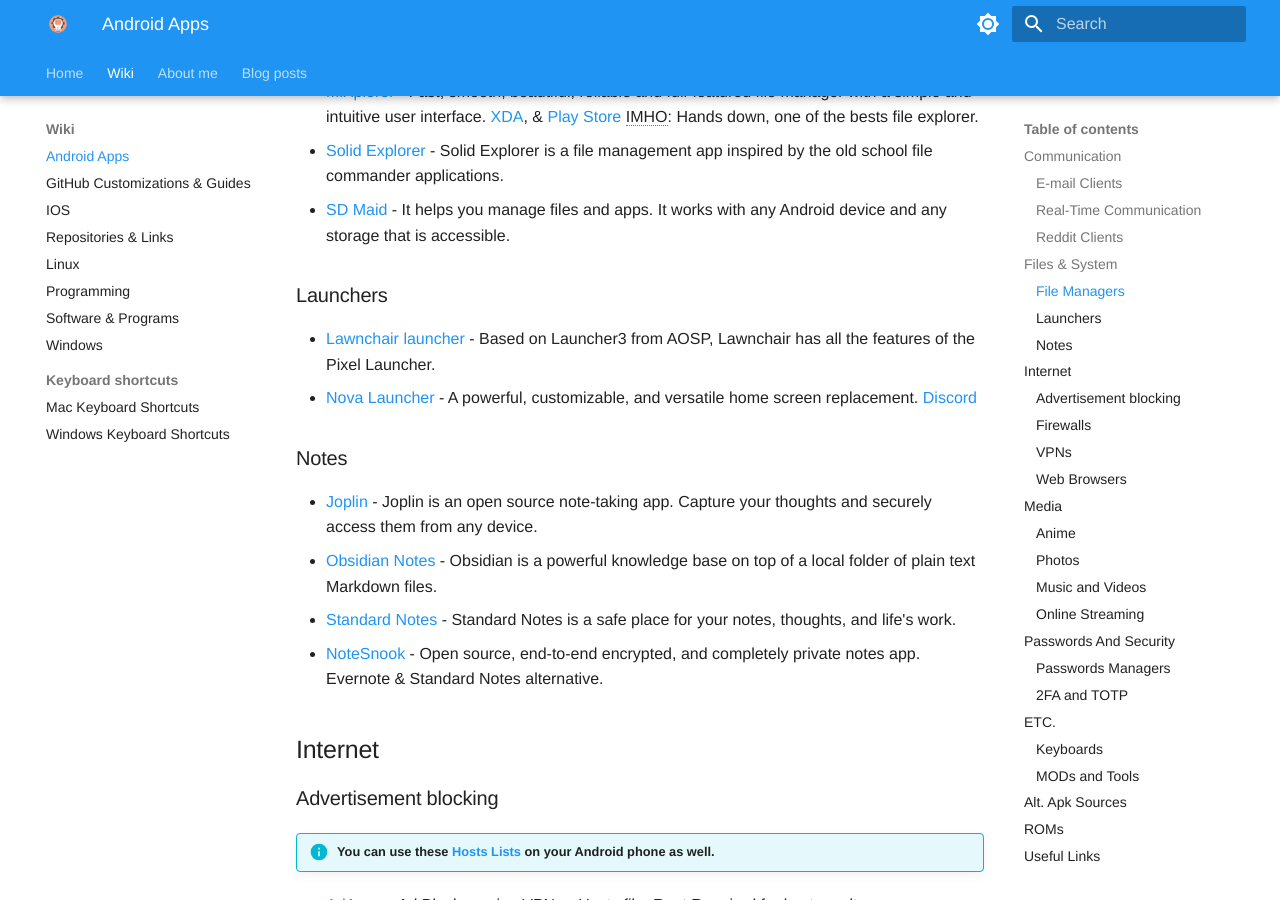
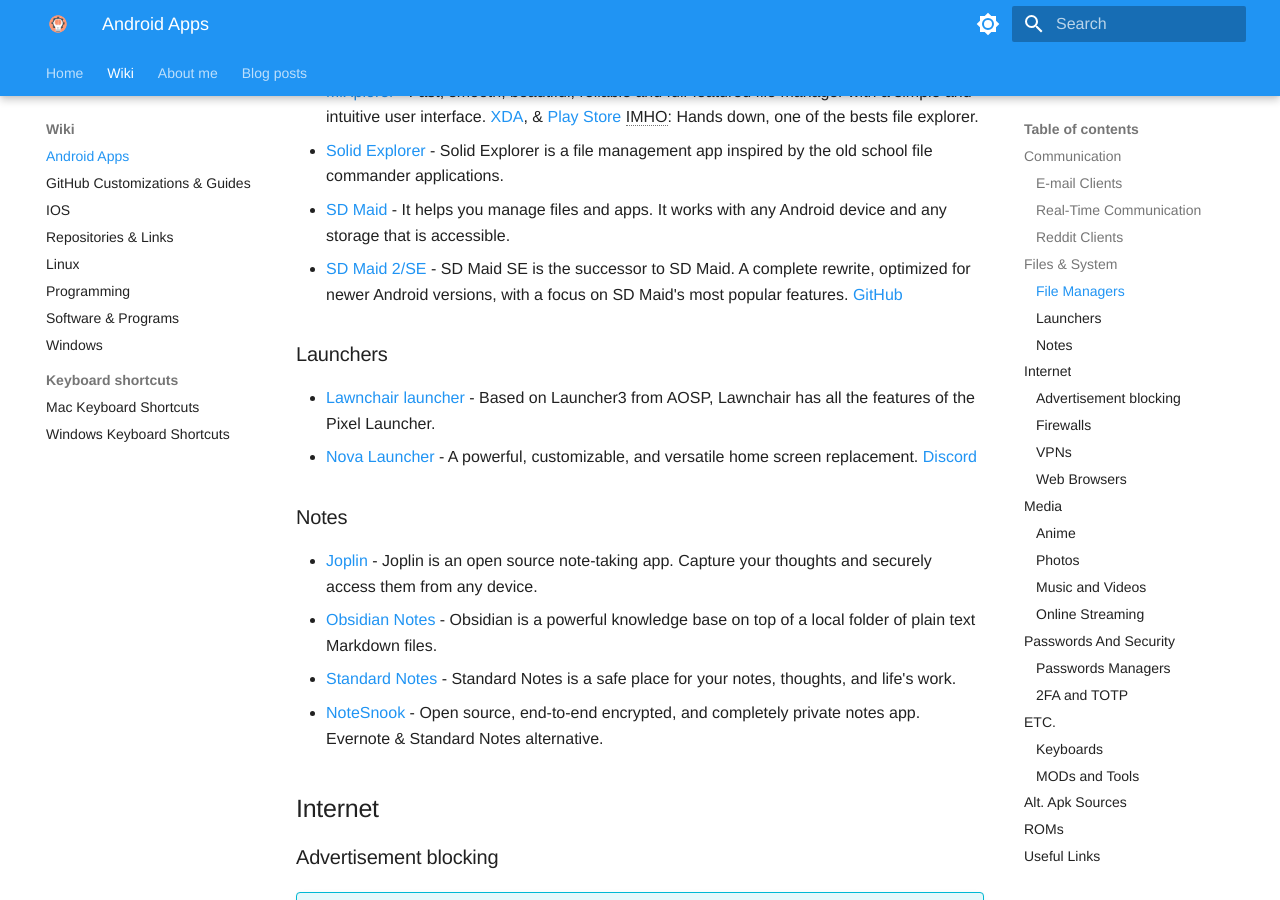
Before and after one commit to ZivSimchoni/Zwiki, an MkDocs documentation site: the page built from docs/Wiki/Android.md, in a window 1280 px wide and 900 px high, scrolled down 843 px. Built offline with MkDocs 1.6.1 and Material for MkDocs 9.7.7, drawn with Linux system fonts in a browser that asks for light colours; some web fonts are replaced.

Commit message:
Add SD Maid 2

```diff
--- a/docs/Wiki/Android.md
+++ b/docs/Wiki/Android.md
@@ -33,6 +33,7 @@
 -   [MiXplorer](https://mixplorer.com) - Fast, smooth, beautiful, reliable and full-featured file manager with a simple and intuitive user interface. [XDA](https://forum.xda-developers.com/t/app-2-2-mixplorer-v6-x-released-fully-featured-file-manager.1523691/#post-23109280), & [Play Store](https://play.google.com/store/apps/details?id=com.mixplorer.silver) IMHO: Hands down, one of the bests file explorer.
 -   [Solid Explorer](https://play.google.com/store/apps/details?id=pl.solidexplorer2) - Solid Explorer is a file management app inspired by the old school file commander applications.
 -   [SD Maid](https://sdmaid.darken.eu) - It helps you manage files and apps. It works with any Android device and any storage that is accessible.
+-   [SD Maid 2/SE](https://play.google.com/store/apps/details?id=eu.darken.sdmse) - SD Maid SE is the successor to SD Maid. A complete rewrite, optimized for newer Android versions, with a focus on SD Maid's most popular features. [GitHub](https://github.com/d4rken-org/sdmaid-se)
 
 ### Launchers
 
```
